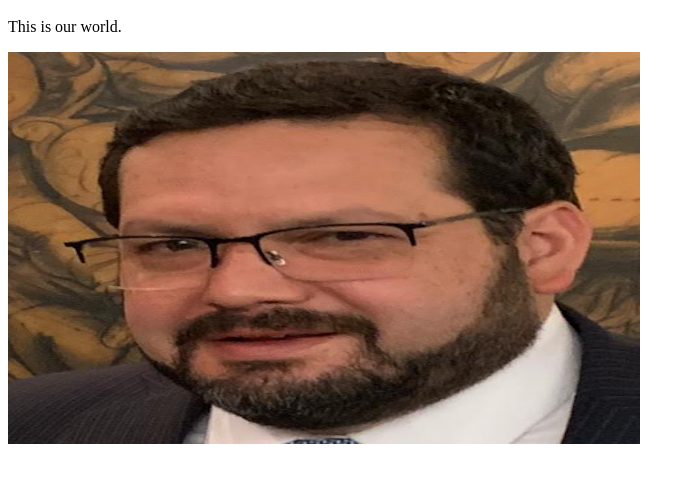
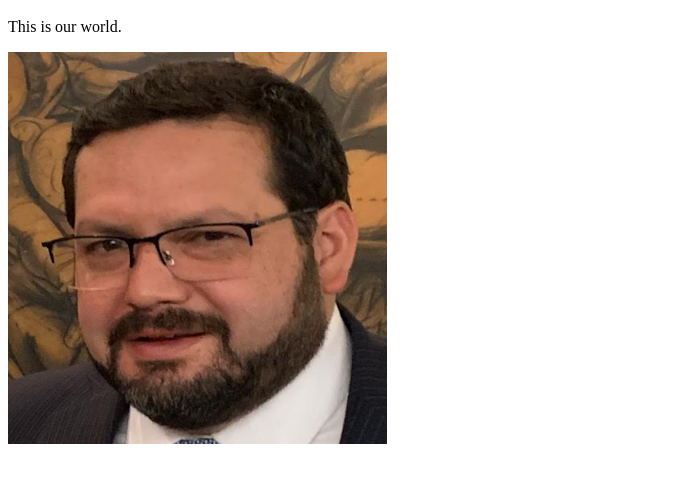
Before and after one commit to HumbertoSol/lykoneano.com, a plain HTML site: page index.html in a window 1280 px wide. Shown: the part 48-530 px from the top of the page, without its empty margins (0-695 px from the left). Drawn offline with Linux system fonts and the light colour scheme.

Commit message:
Update index.html

```diff
--- a/index.html
+++ b/index.html
@@ -6,7 +6,7 @@
 <body>
   <h1>Hello World, from Humberto Solorzano</h1>
   <p>This is our world.</p>
-  <img src="hsj.jpg" alt="" width="50%" height="50%"/>
+  <img src="hsj.jpg" alt="" width="30%" height="50%"/>
 </body>
 
 
```
